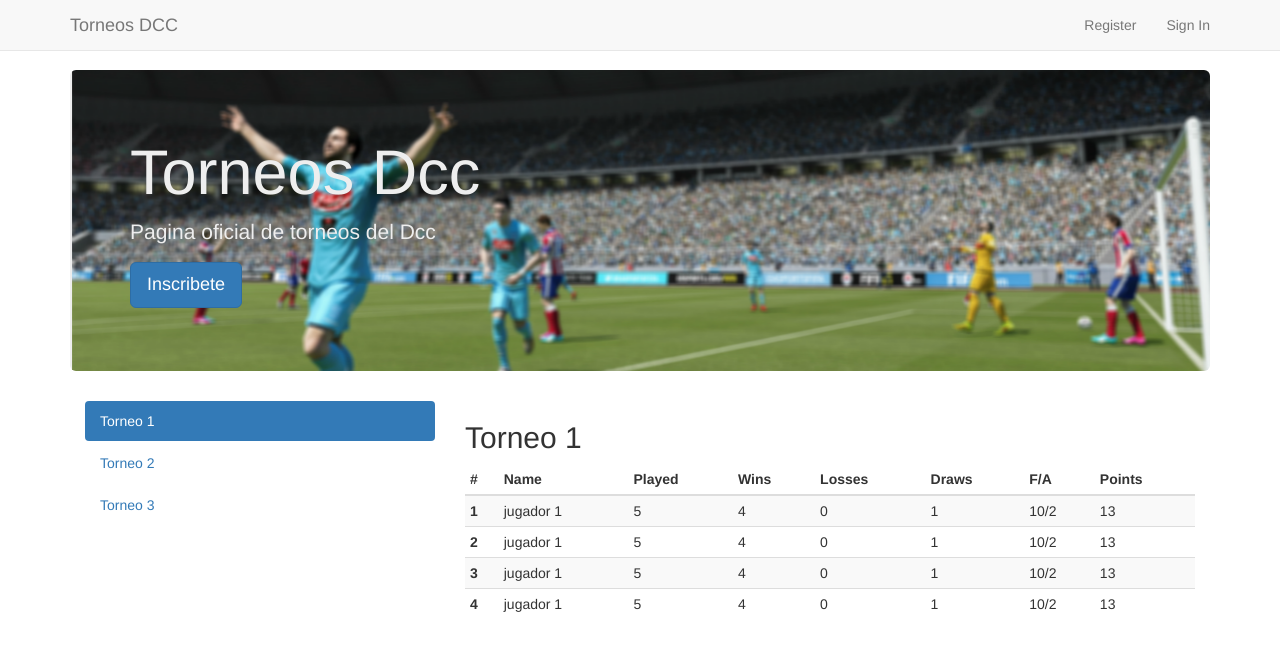
After one commit to eacha/torneo, a Django app: template templates/fifa/index.html in a window 1280 px wide. The commit adds this page. Shown: the top 651 px of the page. Run offline with Django 3.2, Linux system fonts and the light colour scheme; the template is opened without the code that fills it, so the values that code supplies are empty; some libraries are stand-ins or nearby versions.

Commit message:
Modified and created bootstrap template

```diff
--- /dev/null
+++ b/templates/fifa/base.html
@@ -0,0 +1,47 @@
+<!DOCTYPE html>
+<html>
+<head lang="es">
+
+    <meta charset="UTF-8">
+    <meta name="viewport" content="width=device-width, initial-scale=1">
+	{% load staticfiles %}
+	<link href="{% static "css/bootstrap.min.css" %}" rel="stylesheet">
+	<link href="{% static "css/tournament.css" %}" rel="stylesheet">
+    <title>{% block title %}{% endblock %}</title>
+
+</head>
+<body>
+<!--  Fixed navbar  -->
+<div class="header">
+	<nav class="navbar navbar-default navbar-fixed-top">
+		<div class="container">
+
+			<div class="navbar-header">
+				<button type="button" class="navbar-toggle collapsed" data-toggle="collapse" data-target="#navbar" aria-expanded="false" aria-controls="navbar">
+				    <span class="sr-only">Desplegar navegación</span>
+				    <span class="icon-bar"></span>
+				    <span class="icon-bar"></span>
+				    <span class="icon-bar"></span>
+			    </button>
+				<a class="navbar-brand" href="{% url "index" %}">Torneos DCC</a>
+			</div>
+
+			<div id="navbar" class="navbar-collapse collapse">
+                    {% block navbar %}
+                    {% endblock %}
+			</div>
+
+		</div>
+	</nav>
+</div>
+
+{% block content %}
+{% endblock %}
+
+ <!-- Bootstrap core JavaScript
+ ================================================== -->
+ <!-- Placed at the end of the document so the pages load faster -->
+ <script src="https://ajax.googleapis.com/ajax/libs/jquery/1.11.1/jquery.min.js"></script>
+ <script src="{% static "js/bootstrap.min.js" %}"></script>
+</body>
+</html>
--- /dev/null
+++ b/templates/fifa/index.html
@@ -0,0 +1,94 @@
+{% extends "base.html" %}
+{% block title %} Torneos DCC {% endblock %}
+{% block navbar %}
+    <ul class="nav navbar-nav navbar-right">
+        <li><a href="#">Register</a></li>
+        <li><a href="#">Sign In</a></li>
+    </ul>
+{% endblock %}
+
+{% block content %}
+    <div class="container">
+        <div class="jumbotron">
+            <h1>Torneos Dcc</h1>
+            <p>Pagina oficial de torneos del Dcc</p>
+            <p>
+            <a class="btn btn-primary btn-lg">Inscribete</a>
+            </p>
+        </div>
+    </div>
+
+    <!--	Table	-->
+    <div class="container">
+
+        <div class="col-md-4">
+            <ul class="nav nav-pills nav-stacked">
+                <li role="presentation" class="active"><a href="#">Torneo 1</a></li>
+                <li role="presentation"><a href="#">Torneo 2</a></li>
+                <li role="presentation"><a href="#">Torneo 3</a></li>
+            </ul>
+        </div>
+
+        <div class="col-md-8">
+            <h2 class="sub-header">Torneo 1</h2>
+            </hr>
+            <table class="table table-hover table-striped table-condensed">
+                <thead>
+                    <tr>
+                        <th>#</th>
+                        <th>Name</th>
+                        <th>Played</th>
+                        <th>Wins</th>
+                        <th>Losses</th>
+                        <th>Draws</th>
+                        <th>F/A</th>
+                        <th>Points</th>
+                    </tr>
+                </thead>
+                <tbody>
+                    <tr>
+                        <td><b>1</b></td>
+                        <td>jugador 1</td>
+                        <td>5</td>
+                        <td>4</td>
+                        <td>0</td>
+                        <td>1</td>
+                        <td>10/2</td>
+                        <td>13</td>
+                    </tr>
+                    <tr>
+                        <td><b>2</b></td>
+                        <td>jugador 1</td>
+                        <td>5</td>
+                        <td>4</td>
+                        <td>0</td>
+                        <td>1</td>
+                        <td>10/2</td>
+                        <td>13</td>
+                    </tr>
+                    <tr>
+                        <td><b>3</b></td>
+                        <td>jugador 1</td>
+                        <td>5</td>
+                        <td>4</td>
+                        <td>0</td>
+                        <td>1</td>
+                        <td>10/2</td>
+                        <td>13</td>
+                    </tr>
+                    <tr>
+                        <td><b>4</b></td>
+                        <td>jugador 1</td>
+                        <td>5</td>
+                        <td>4</td>
+                        <td>0</td>
+                        <td>1</td>
+                        <td>10/2</td>
+                        <td>13</td>
+                    </tr>
+                </tbody>
+            </table>
+        </div>
+
+    </div>
+{% endblock %}
```
Also changed, not shown: templates/fifa/league_form.html (+22 -7 lines), templates/fifa/player_form.html (+22 -7 lines).
